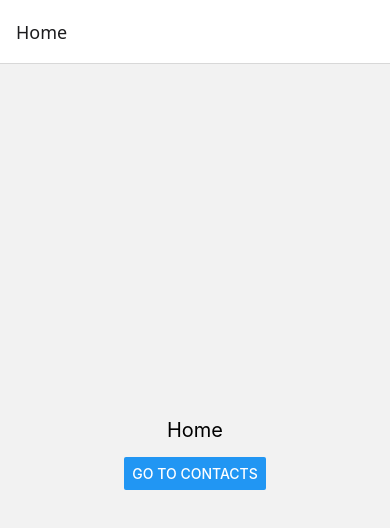
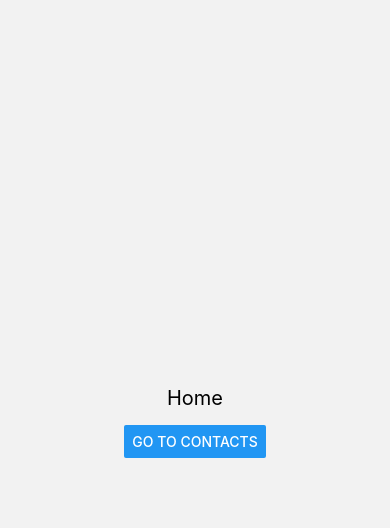
Before and after one commit to techlosetbootcamp/arslan-ahmad-realtime-chat-app, a React Native app: screen /Home in a window 390 px wide. Shown: the top 528 px of the page. Built offline with nearby package versions, Linux system fonts and the light colour scheme.

Commit message:
[fix] Added proper types to navigation. & It is working fine.

```diff
--- a/App.tsx
+++ b/App.tsx
@@ -5,18 +5,24 @@ import {StatusBar, StyleSheet, Text, View} from 'react-native';
 import Home from './src/screens/Home';
 import Contacts from './src/screens/Contacts';
 import Profile from './src/screens/Profile';
-import { RootStackParamList } from './src/types/navigation';
+import {RootStackParamList} from './src/types/navigation';
 
 const Stack = createNativeStackNavigator<RootStackParamList>();
 
 const App = () => {
   return (
-    <NavigationContainer>
-      <StatusBar barStyle="light-content" />
-      <Stack.Navigator initialRouteName="Home">
+    <NavigationContainer >
+      <Stack.Navigator screenOptions={{ headerShown: false }} initialRouteName="Home">
         <Stack.Screen name="Home" component={Home} />
         <Stack.Screen name="Contacts" component={Contacts} />
-        <Stack.Screen name="Profile" component={Profile} />
+        <Stack.Screen
+          name="Profile"
+          initialParams={{
+            username: 'Arslan Ahmad',
+            userId: 's4f6465',
+          }}
+          component={Profile}
+        />
       </Stack.Navigator>
     </NavigationContainer>
   );
--- a/src/screens/Contacts.tsx
+++ b/src/screens/Contacts.tsx
@@ -1,7 +1,8 @@
 import React from 'react';
 import {Button, StyleSheet, Text, View} from 'react-native';
+import { ContactsProps } from '../types/Contacts';
 
-const Contacts = ({navigation}: any) => {
+const Contacts:React.FC<ContactsProps> = ({navigation}: any) => {
   return (
     <View style={{flex: 1, justifyContent: 'center', alignItems: 'center'}}>
       <Text
@@ -16,10 +17,7 @@ const Contacts = ({navigation}: any) => {
       <Button
         title="Go to Profile"
         onPress={() =>
-          navigation.navigate('Profile', {
-            username: 'Arslan Ahmad',
-            userId: 's4f6465',
-          })
+          navigation.navigate('Profile')
         }
       />
     </View>
--- a/src/screens/Home.tsx
+++ b/src/screens/Home.tsx
@@ -1,15 +1,27 @@
-import React from 'react'
-import { Button, StyleSheet, Text, View } from 'react-native'
+import React from 'react';
+import {Button, StyleSheet, Text, View} from 'react-native';
+import {HomeProps} from '../types/Home';
 
-const Home = ({navigation}:any) => {
+const Home: React.FC<HomeProps> = ({navigation}) => {
   return (
-    <View style={{flex: 1, justifyContent: "center", alignItems: "center"}}>
-      <Text style={{color: "black", textAlign: "center", fontSize: 20, marginBottom: 15}}>Home</Text>
-      <Button title="Go to Contacts" onPress={() => navigation.navigate("Contacts")} />
+    <View style={{flex: 1, justifyContent: 'center', alignItems: 'center'}}>
+      <Text
+        style={{
+          color: 'black',
+          textAlign: 'center',
+          fontSize: 20,
+          marginBottom: 15,
+        }}>
+        Home
+      </Text>
+      <Button
+        title="Go to Contacts"
+        onPress={() => navigation.navigate('Contacts')}
+      />
     </View>
-  )
-}
+  );
+};
 
-export default Home
+export default Home;
 
-const styles = StyleSheet.create({})
+const styles = StyleSheet.create({});
--- /dev/null
+++ b/src/types/Contacts.ts
@@ -0,0 +1,11 @@
+import { NativeStackNavigationProp } from "@react-navigation/native-stack";
+import { RootStackParamList } from "./navigation";
+import { RouteProp } from "@react-navigation/native";
+
+type ContactsScreenNavigationProp = NativeStackNavigationProp<RootStackParamList, 'Contacts'>;
+type ContactsScreenRouteProp = RouteProp<RootStackParamList, 'Contacts'>;
+
+export type ContactsProps = {
+  navigation: ContactsScreenNavigationProp;
+  route: ContactsScreenRouteProp;
+};
--- /dev/null
+++ b/src/types/Home.ts
@@ -0,0 +1,11 @@
+import { NativeStackNavigationProp } from "@react-navigation/native-stack";
+import { RootStackParamList } from "./navigation";
+import { RouteProp } from "@react-navigation/native";
+
+type HomeScreenNavigationProp = NativeStackNavigationProp<RootStackParamList, 'Home'>;
+type HomeScreenRouteProp = RouteProp<RootStackParamList, 'Home'>;
+
+export type HomeProps = {
+  navigation: HomeScreenNavigationProp;
+  route: HomeScreenRouteProp;
+};
```
Also changed, not shown: src/screens/Profile.tsx (+5 -7 lines), src/types/Profile.ts (added, +11 -0 lines).
